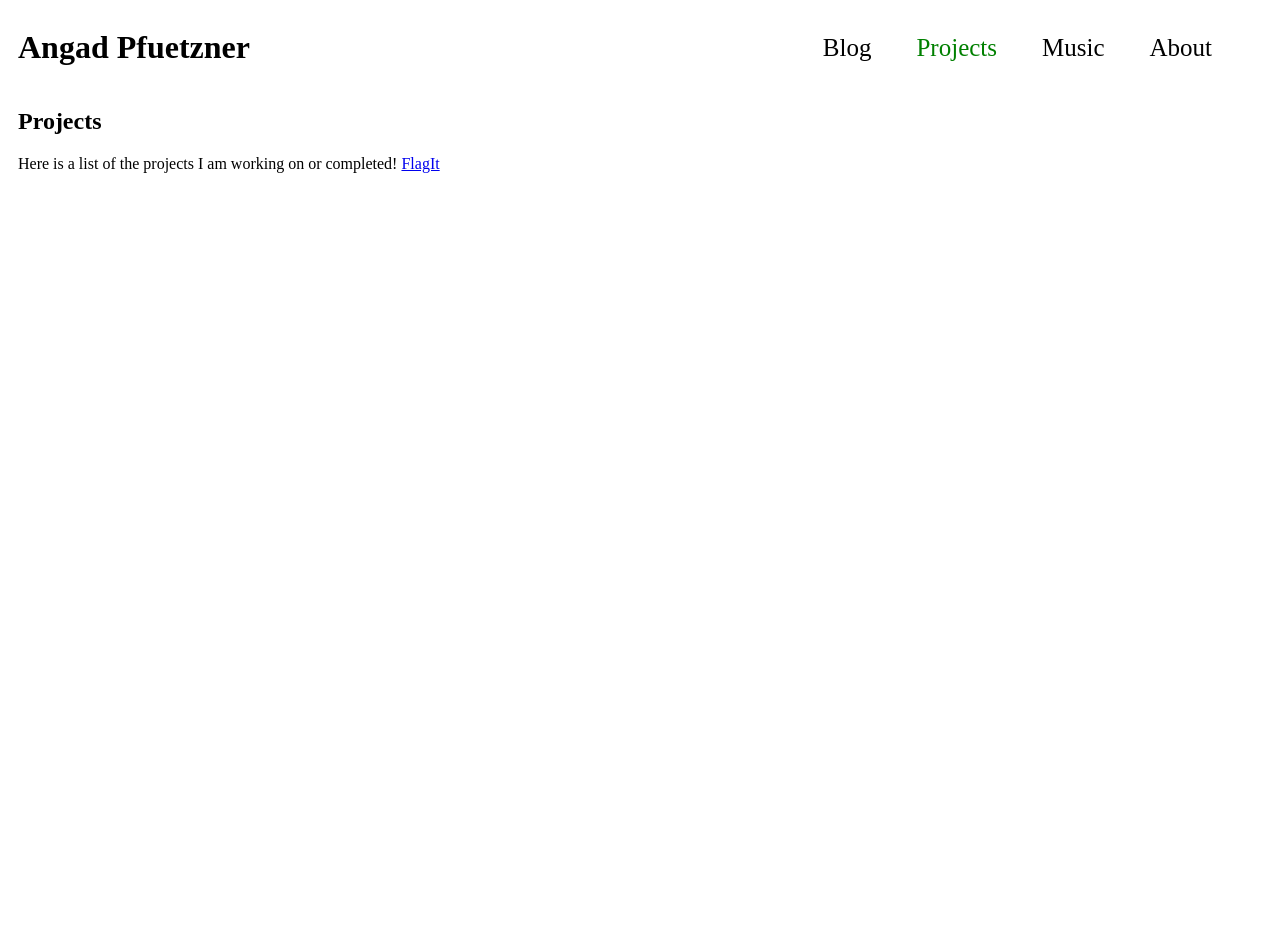
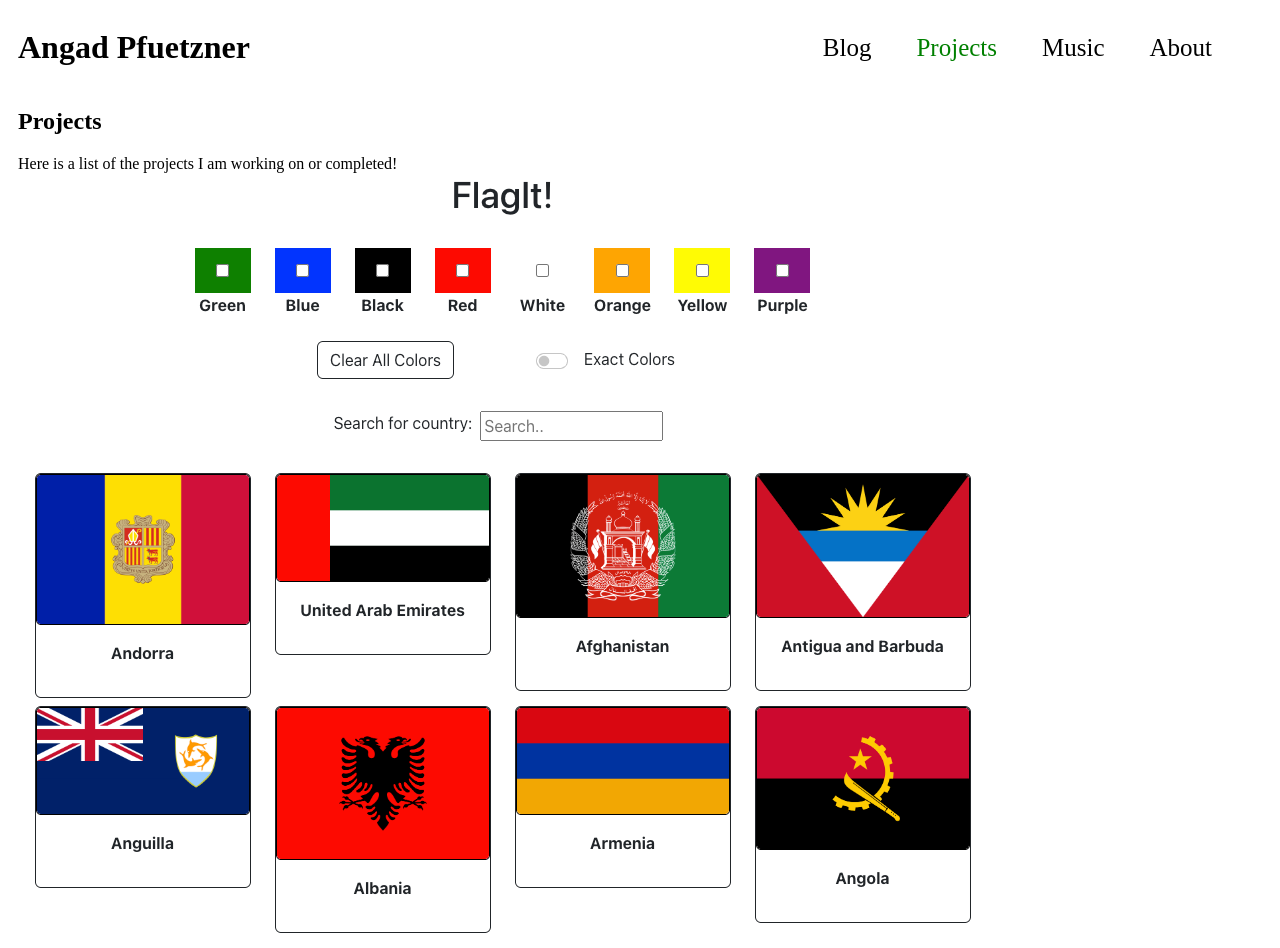
Before and after one commit to Angad99/Angad99.github.io, a Jekyll site: the page built from Projects.html, in a window 1280 px wide. Built offline with Jekyll 4.4.1, drawn with Linux system fonts in a browser that asks for light colours; before the commit the page ends 900 px from its top, so only the background shows below that.

Commit message:
added flagit image

```diff
--- a/Projects.html
+++ b/Projects.html
@@ -6,4 +6,6 @@ permalink: /projects/
 
 Here is a list of the projects I am working on or completed!
 
-<a href="https://angad99.github.io/FlagIt/">FlagIt</a>
+<div>
+    <a href="https://angad99.github.io/FlagIt/"><img src="/images/FlagItSnap.png" alt="FlagIt App"></a>
+</div>
```
Also changed, not shown: images/FlagItSnap.png (added).
